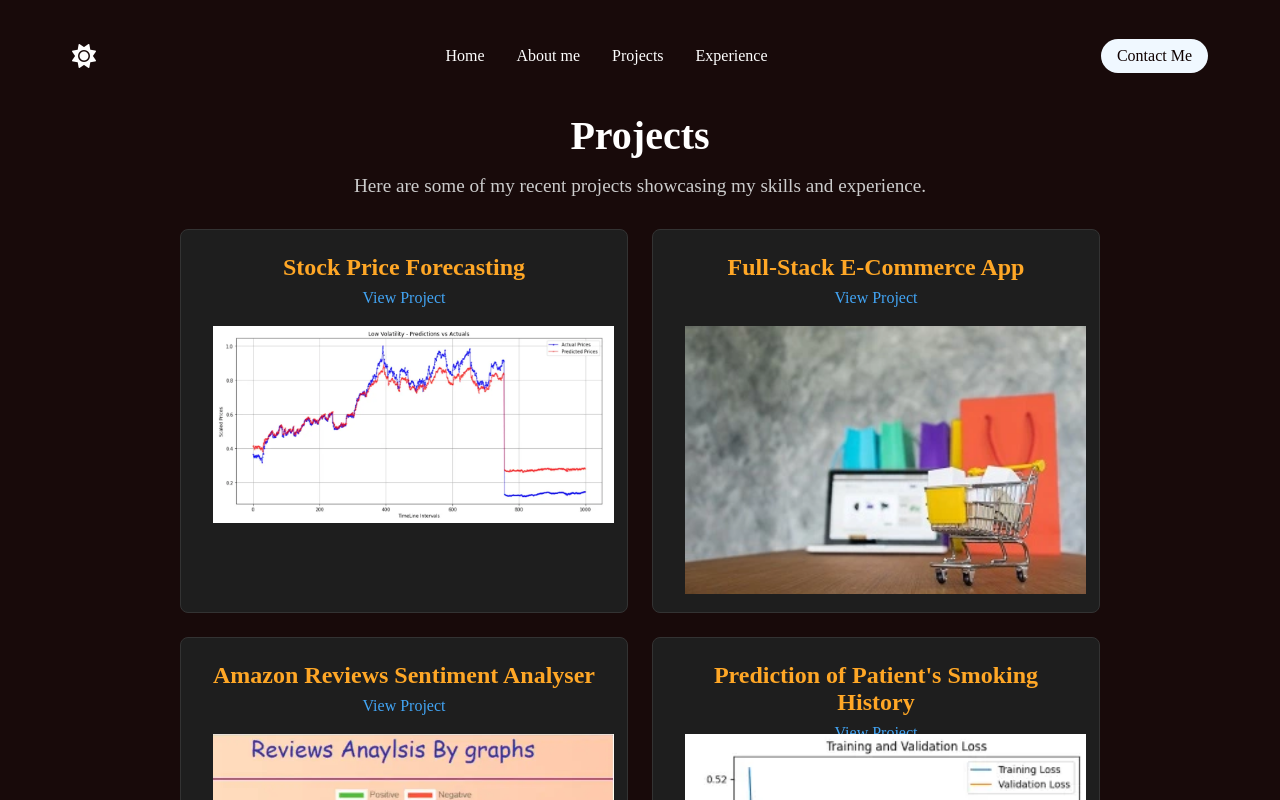
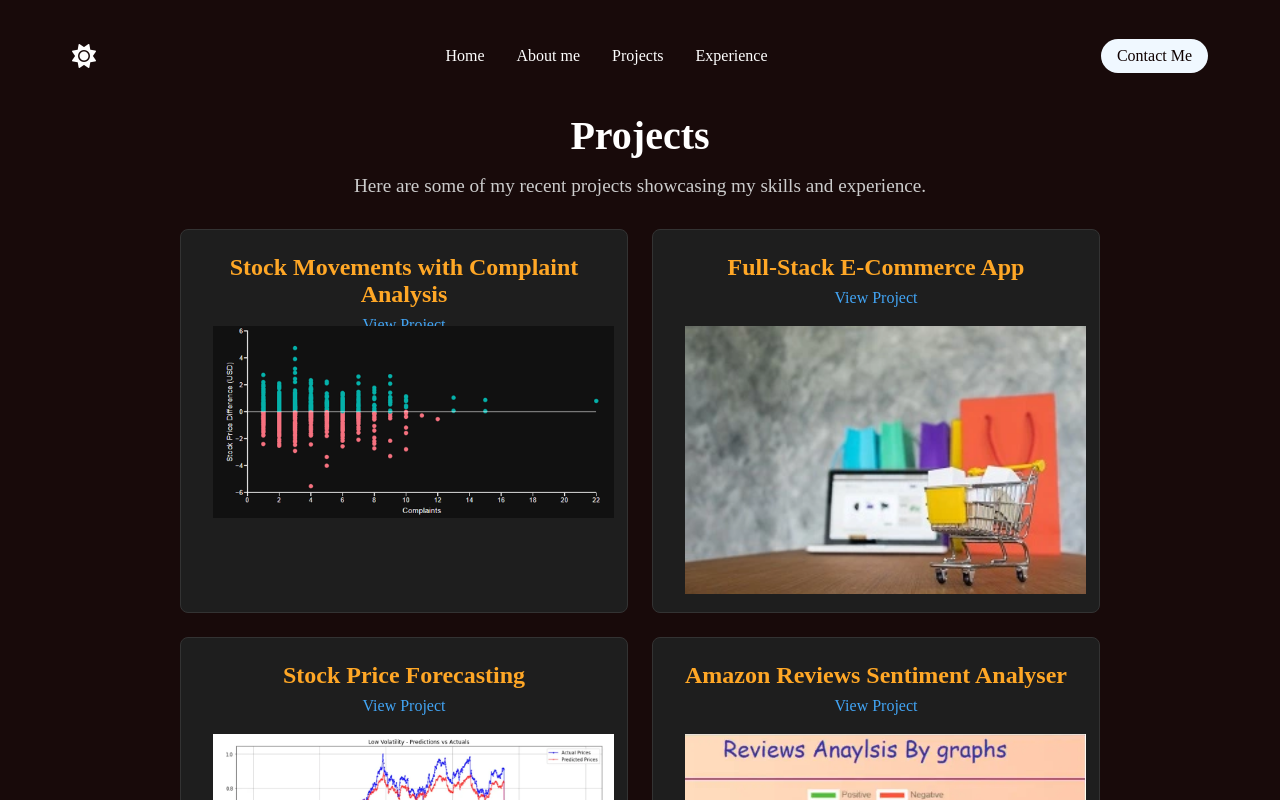
Before and after one commit to SudhanshuGulhane/sudhanshugulhane.github.io, a React (Create React App) app: page /projects in a window 1280 px wide. Shown: the top 800 px of the page. Built offline with nearby package versions, Linux system fonts and the light colour scheme; a web font is replaced by a local one.

Commit message:
added big data project

```diff
--- a/src/components/Projects/projects_data.js
+++ b/src/components/Projects/projects_data.js
@@ -3,19 +3,26 @@ import ecom from '../../assets/e_commerce.webp'
 import review_analyzer from '../../assets/review_analyzer.webp'
 import history_predictor from '../../assets/smoking_history_prediction.webp'
 import layoff_lens from '../../assets/layoffs_lens.webp'
+import bigdata from '../../assets/bigdata.png'
 
 export const projectsData = [
     {
-      image: stock_pred,
-      title: "Stock Price Forecasting",
-      description: "Designed a LSTM model to predict stock prices with 81.19% accuracy for 2023, leveraging data from 500 companies.",
-      url: "https://github.com/SudhanshuGulhane/Stock-Price-Prediction",
+      image:bigdata,
+      title: "Stock Movements with Complaint Analysis",
+      description: "Utilized Hadoop HDFS, Hive, and Docker for scalable big data processing, combining stock data and CFPB customer complaints. Integrated Parquet for 3x faster queries and 3.33x storage efficiency. Built an interactive ReactJS + FastAPI web app for real-time insights.",
+      url: "https://github.com/SudhanshuGulhane/Stock_Forecaster_Big_Data_Storage"
     },
     {
       image: ecom,
       title: "Full-Stack E-Commerce App",
       description: "Built a full-stack e-commerce application with Java (Spring Boot backend, MVC architecture) and Vue.js (frontend), supporting 300+ developers through tutorials.",
       url: "https://github.com/webtutsplus/ecommerce-backend",
+    },
+    {
+      image: stock_pred,
+      title: "Stock Price Forecasting",
+      description: "Designed a LSTM model to predict stock prices with 81.19% accuracy for 2023, leveraging data from 500 companies.",
+      url: "https://github.com/SudhanshuGulhane/Stock-Price-Prediction",
     },
     {
       image: review_analyzer,
```
Also changed, not shown: src/assets/bigdata.png (added).
